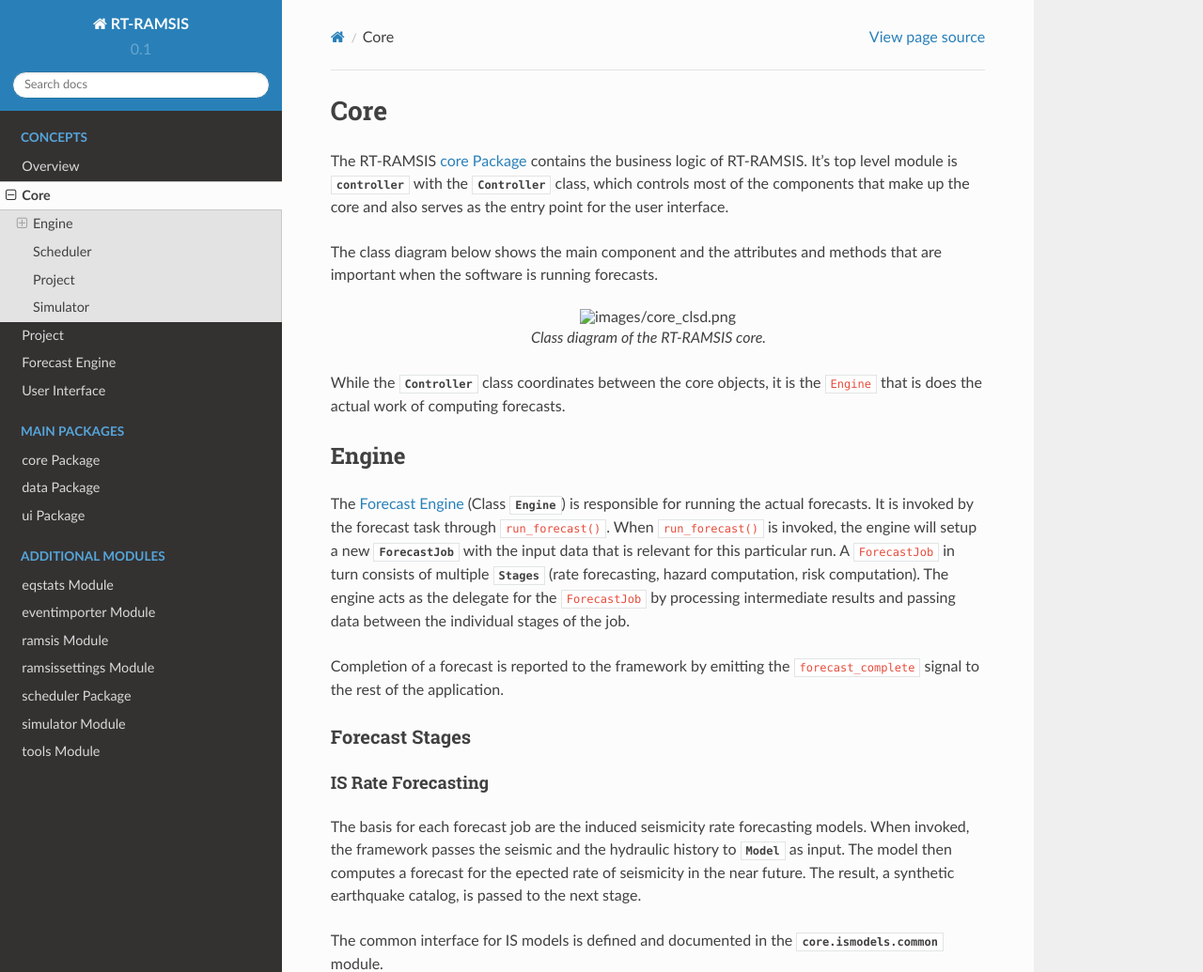
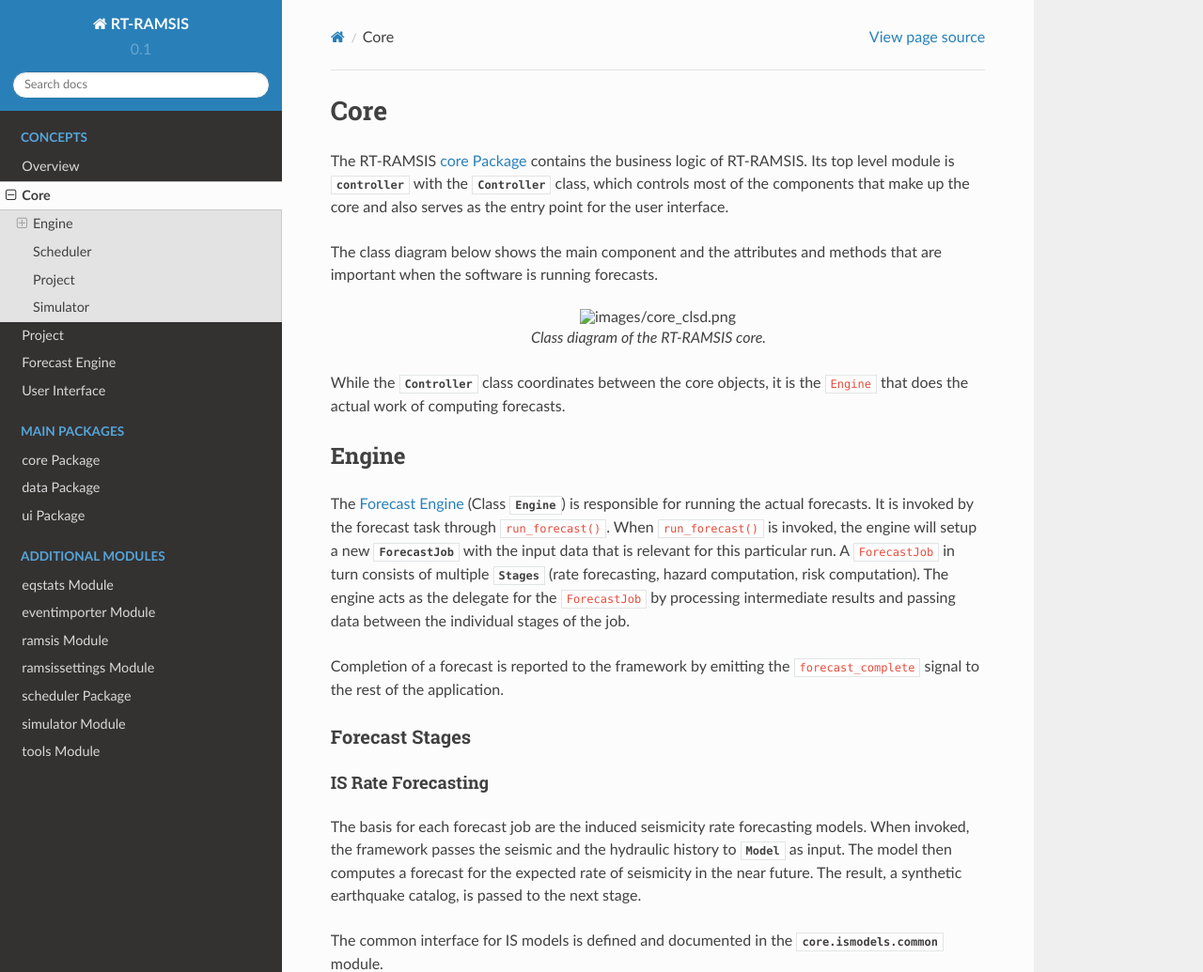
Before and after one commit to swiss-seismological-service/hermes, a Sphinx documentation site: the page built from doc/core.rst, in a window 1280 px wide and 1400 px high. Shown: the top 1035 px of the window at 94% size. Built offline with Sphinx 7.4.7 and the Read the Docs theme 2.0.0, drawn with Linux system fonts in a browser that asks for light colours; formulas are drawn with MathJax 3; some of the changed text lies outside the part shown.

Commit message:
Fix grammar and typos in docs

```diff
--- a/doc/core.rst
+++ b/doc/core.rst
@@ -1,7 +1,7 @@
 Core
 ====
 
-The RT-RAMSIS :doc:`modules/core` contains the business logic of RT-RAMSIS. It's top level module is :mod:`~core.controller` with the :class:`~core.controller.Controller` class, which controls most of the components that make up the core and also serves as the entry point for the user interface.
+The RT-RAMSIS :doc:`modules/core` contains the business logic of RT-RAMSIS. Its top level module is :mod:`~core.controller` with the :class:`~core.controller.Controller` class, which controls most of the components that make up the core and also serves as the entry point for the user interface.
 
 The class diagram below shows the main component and the attributes and methods that are important when the software is running forecasts.
 
@@ -10,7 +10,7 @@ The class diagram below shows the main component and the attributes and methods
 
    Class diagram of the RT-RAMSIS core.
 
-While the :class:`~core.controller.Controller` class coordinates between the core objects, it is the ``Engine`` that is does the actual work of computing forecasts.
+While the :class:`~core.controller.Controller` class coordinates between the core objects, it is the ``Engine`` that does the actual work of computing forecasts.
 
 Engine
 ------
@@ -29,7 +29,7 @@ IS Rate Forecasting
 
 .. py:currentmodule:: core.ismodels.common
 
-The basis for each forecast job are the induced seismicity rate forecasting models. When invoked, the framework passes the seismic and the hydraulic history to :class:`Model` as input. The model then computes a forecast for the epected rate of seismicity in the near future. The result, a synthetic earthquake catalog, is passed to the next stage.
+The basis for each forecast job are the induced seismicity rate forecasting models. When invoked, the framework passes the seismic and the hydraulic history to :class:`Model` as input. The model then computes a forecast for the expected rate of seismicity in the near future. The result, a synthetic earthquake catalog, is passed to the next stage.
 
 The common interface for IS models is defined and documented in the :mod:`core.ismodels.common` module.
 
--- a/doc/engine.rst
+++ b/doc/engine.rst
@@ -7,7 +7,7 @@ The forecast engine runs forecasts when the forecast task (see Scheduler in :doc
 2. The computation of hazard
 3. The computation of risk
 
-The ``ForecastJob`` automatically passes the results from each stage as the input to the next stage. The engine subscribes to the ``stage_completed`` signal that :class:`~core.job.Job` emits to collect the results from each stage and store the in the :doc:`Projects <project>` forecast history.
+The ``ForecastJob`` automatically passes the results from each stage as the input to the next stage. The engine subscribes to the ``stage_completed`` signal that :class:`~core.job.Job` emits to collect the results from each stage and store them in the :doc:`Project's <project>` forecast history.
 
 The hazard and risk computations are performed by `OpenQuake <http://www.globalquakemodel.org/openquake/about/>`_ which maintains its own database for results. The forecast result history thus only stores a reference the OpenQuake results for stages 2 and 3.
 
@@ -26,9 +26,9 @@ Hazard and Risk Computation
 ---------------------------
 
 The hazard and risk computation are performed externally by OpenQuake (OQ). The modules in the :doc:`modules/core.oq` provide the interface classes to start OQs own engine and to collect the results when the computation is done.
-OpenQuake reads some of its inputs from .xml files. The input files generated on the fly by :mod:`core.oq.controller`.
+OpenQuake reads some of its inputs from .xml files. The input files are generated on the fly by :mod:`core.oq.controller`.
 
 .. figure:: images/engine_clsd.png
    :align: center
 
-   Classes controlled by Engine to perform forecasts and hazerd/risk computations.
+   Classes controlled by Engine to perform forecasts and hazard/risk computations.
--- a/doc/overview.rst
+++ b/doc/overview.rst
@@ -33,7 +33,7 @@ Source Code Organisation
 The source code directory organizes the components shown above as follows
 
 * **ui** contains the the :doc:`user interface <user_interface>` files, i.e. the GUI elements and their respective controllers. All view/window controllers are named xxx\ *window.py*. Qt generated user interface files are stored in *ui/views*. Some of the more complex views have their own `view models <https://en.wikipedia.org/wiki/Model_View_ViewModel>`_ to hold data in a view specific manner. These are stored under **ui/viewmodels**.
-* **core** The :doc:`core` package contains most of the business logic of RT-RAMSIS. It's main module defines the ``Controller``: class which owns the main components of RT-RAMSIS and serves as the entry point for the user interface actions. ``Controller`` controls the forecasting :doc:`engine`, the :doc:`scheduler` the :doc:`simulator`. It also manages the currently active :doc:`project`.
+* **core** The :doc:`core` package contains most of the business logic of RT-RAMSIS. Its main module defines the ``Controller``: class which owns the main components of RT-RAMSIS and serves as the entry point for the user interface actions. ``Controller`` controls the forecasting :doc:`engine`, the :doc:`scheduler` and the :doc:`simulator`. It also manages the currently active :doc:`project`.
 
   The two sub-packages **core/oq** and **core/ismodels** contain the modules for interfacing with openquake and for running induced seismicity forecasting models respectively.
 
--- a/doc/project.rst
+++ b/doc/project.rst
@@ -1,7 +1,7 @@
 Project
 =======
 
-The :class:`~data.project.ramsisproject.RamsisProject` maintains the data that is relevant for the project. This is mainly the seismic history, the hydraulic history and the forecasting results.
+The :class:`~data.project.project.Project` maintains the data that is relevant for the project. This is mainly the seismic history, the hydraulic history and the forecasting results.
 
 Project data is loaded and stored from an .rms file which is an sqlite database. The content of the database is mapped to python objects through the third party ORM library `sqlalchemy <http://docs.sqlalchemy.org/en/rel_1_0/>`_. For more information on the persistence stack, refer to the last section on this page.
 
```
Also changed, not shown: other parts of doc/core.rst (+3 -3 lines), 1 other file.
